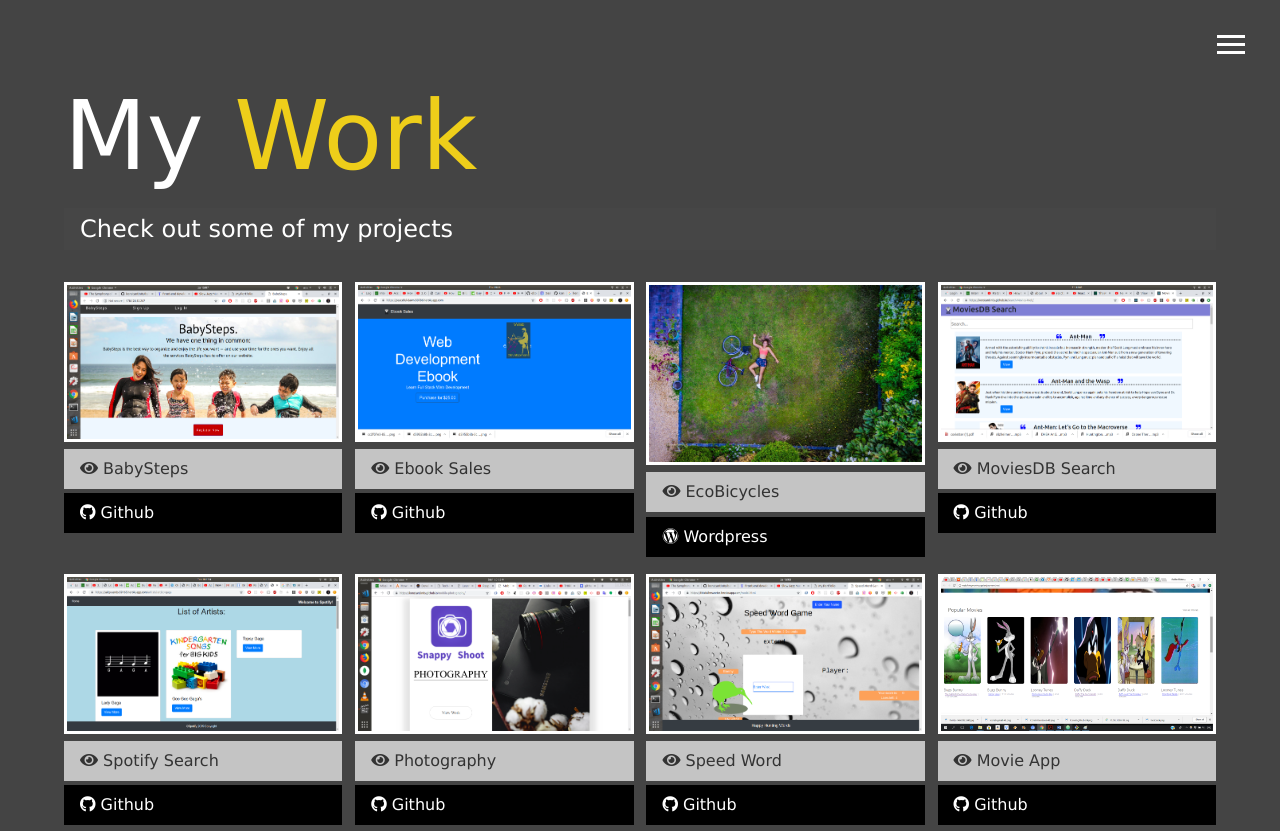
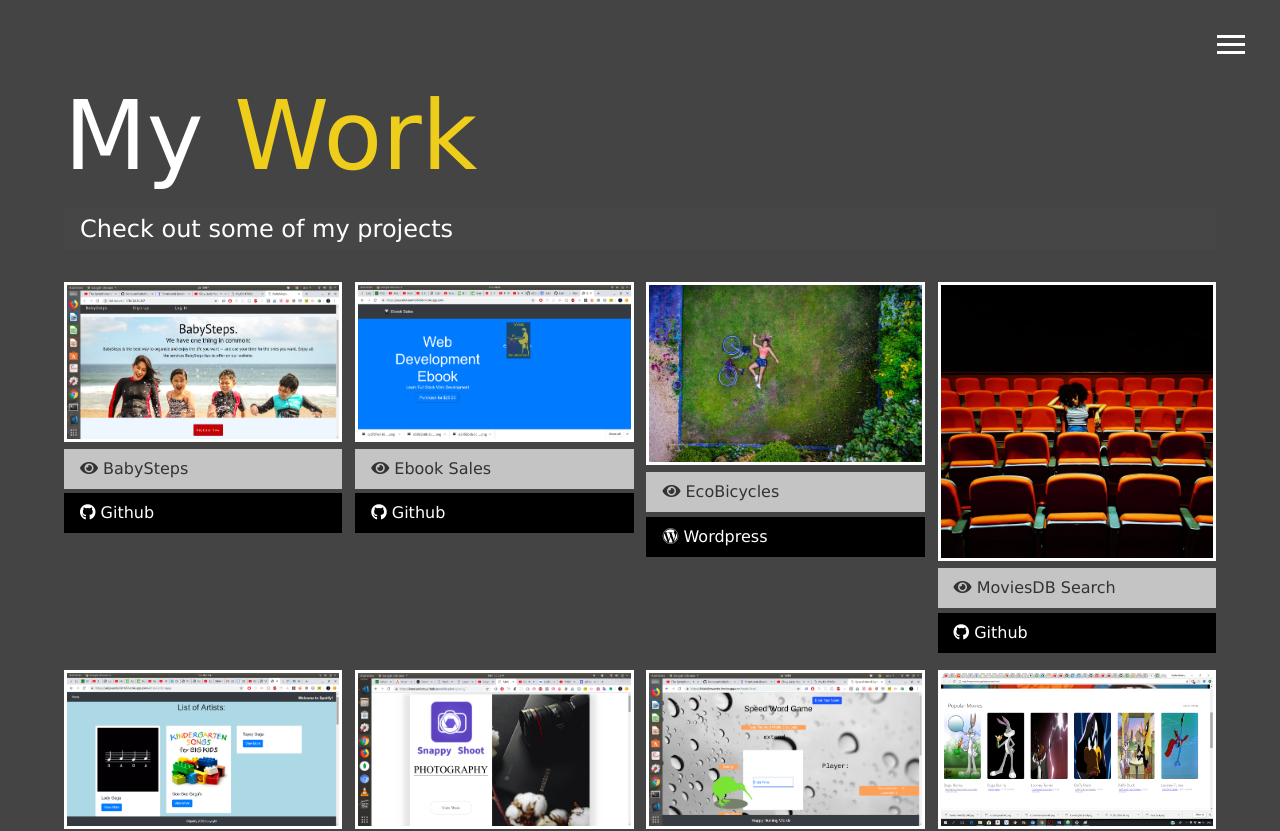
Before and after one commit to konstantin0s/modern-portfolio, a website: page dist/work.html in a window 1280 px wide. Shown: the top 831 px of the page. Drawn offline with Linux system fonts and the light colour scheme.

Commit message:
Add movie cover photo

```diff
--- a/dist/work.html
+++ b/dist/work.html
@@ -90,7 +90,7 @@
 
       <div class="item">
         <a target="_blank" href="https://konstantin0s.github.io/Search-Movies-Web/">
-          <img src="img/movies.png" alt="Project">
+          <img src="img/moive.jpg" alt="Project">
         </a>
         <a target="_blank" href="https://konstantin0s.github.io/Search-Movies-Web/" class="btn-light">
           <i class="fas fa-eye"></i> MoviesDB Search
```
Also changed, not shown: dist/img/moive.jpg (added).
